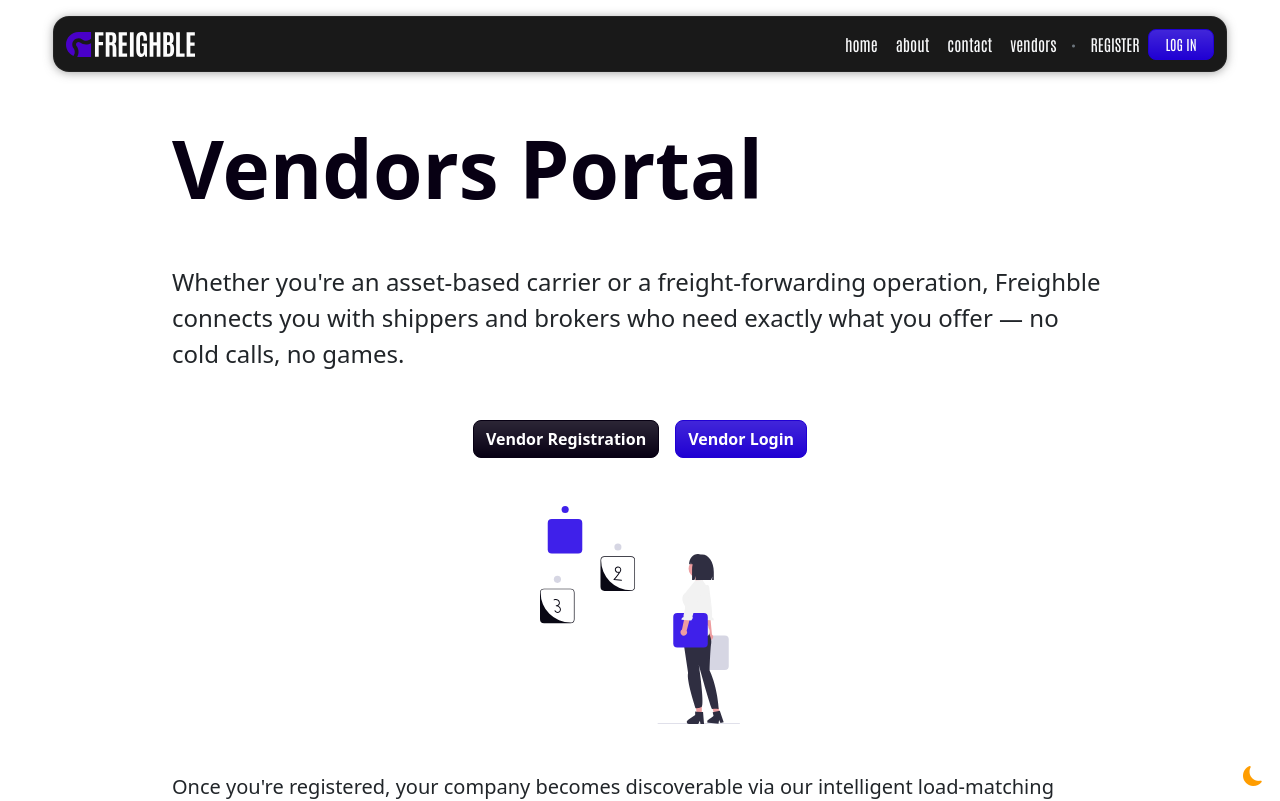
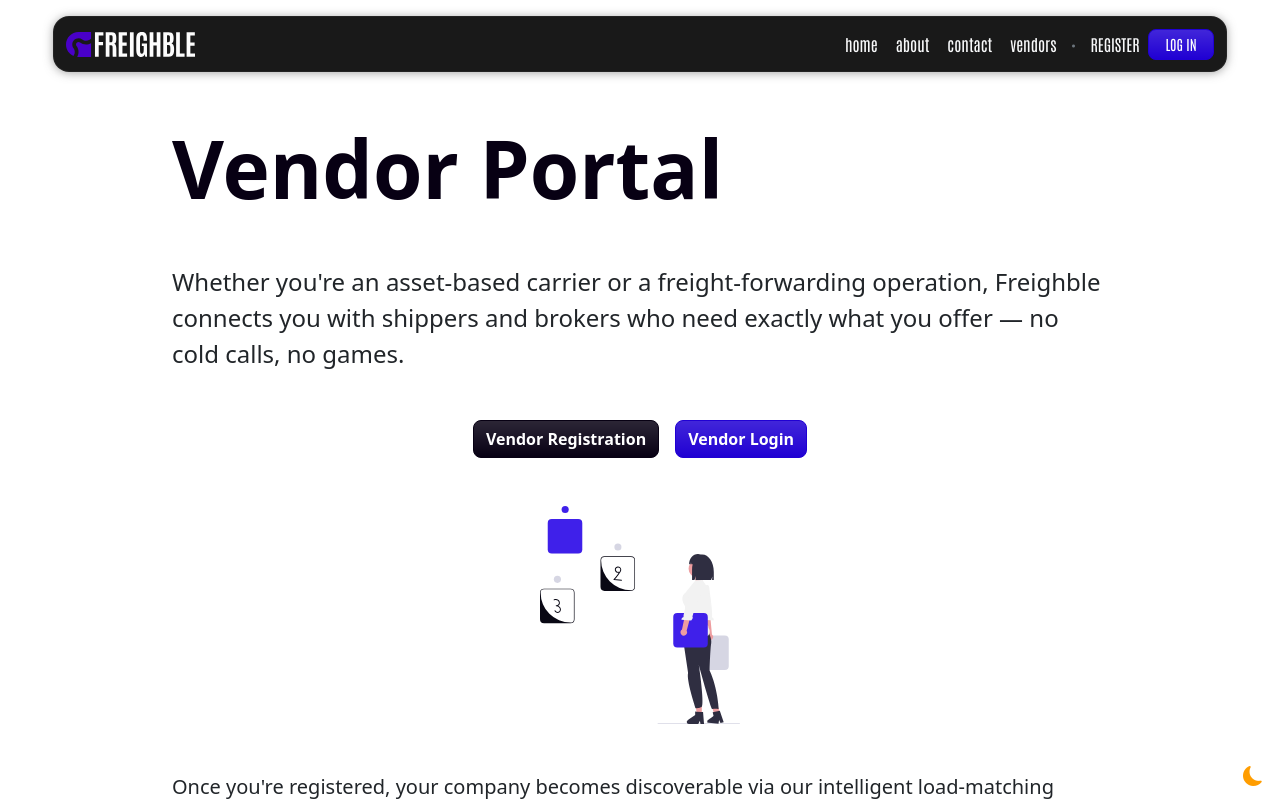
Before and after one commit to hugolopez-online/freighble, a React (Vite) app: page /vendors in a window 1280 px wide. Shown: the top 801 px of the page. Built offline with nearby package versions, Linux system fonts and the light colour scheme.

Commit message:
chore: edit Vendor Portal nomenclature issues

```diff
--- a/src/App.jsx
+++ b/src/App.jsx
@@ -12,7 +12,7 @@ import {
     VendorProfile,
     VendorRegister,
     Vendors,
-    VendorsPortal,
+    VendorPortal,
     NotFound,
     TermsAndConditions,
 } from "./pages";
@@ -105,7 +105,7 @@ function App() {
                     >
                         <Route
                             index
-                            element={<VendorsPortal theme={theme} />}
+                            element={<VendorPortal theme={theme} />}
                         />
                         <Route
                             path="vendor"
--- a/src/pages/VendorsPortal.jsx
+++ b/src/pages/VendorPortal.jsx
@@ -2,7 +2,7 @@ import { Link } from "react-router-dom";
 
 import steps_graphic from "../assets/img/pictures/steps_graphic.svg";
 
-const VendorsPortal = ({ theme }) => {
+const VendorPortal = ({ theme }) => {
     window.scrollTo(0, 0);
 
     return (
@@ -19,7 +19,7 @@ const VendorsPortal = ({ theme }) => {
                         theme === "light" ? "dark" : "light"
                     }`}
                 >
-                    Vendors Portal
+                    Vendor Portal
                 </h1>
 
                 <div className="mt-5">
@@ -90,4 +90,4 @@ const VendorsPortal = ({ theme }) => {
     );
 };
 
-export default VendorsPortal;
+export default VendorPortal;
--- a/src/pages/index.js
+++ b/src/pages/index.js
@@ -11,7 +11,7 @@ import VendorLogin from "./VendorLogin";
 import VendorProfile from "./VendorProfile";
 import VendorRegister from "./VendorRegister";
 import Vendors from "./Vendors";
-import VendorsPortal from "./VendorsPortal";
+import VendorPortal from "./VendorPortal";
 import TermsAndConditions from "./TermsAndConditions";
 
 export {
@@ -28,6 +28,6 @@ export {
     VendorProfile,
     VendorRegister,
     Vendors,
-    VendorsPortal,
+    VendorPortal,
     TermsAndConditions,
 };
```
